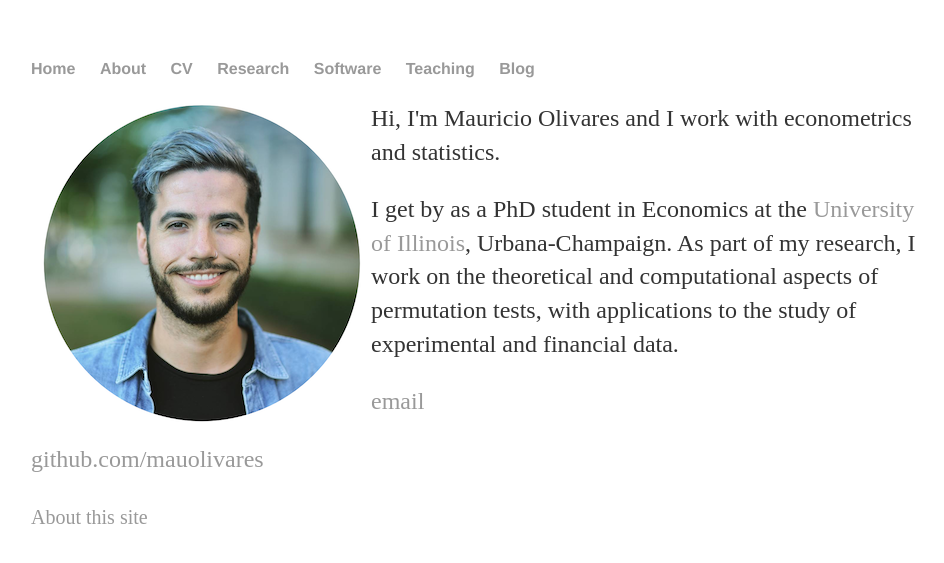
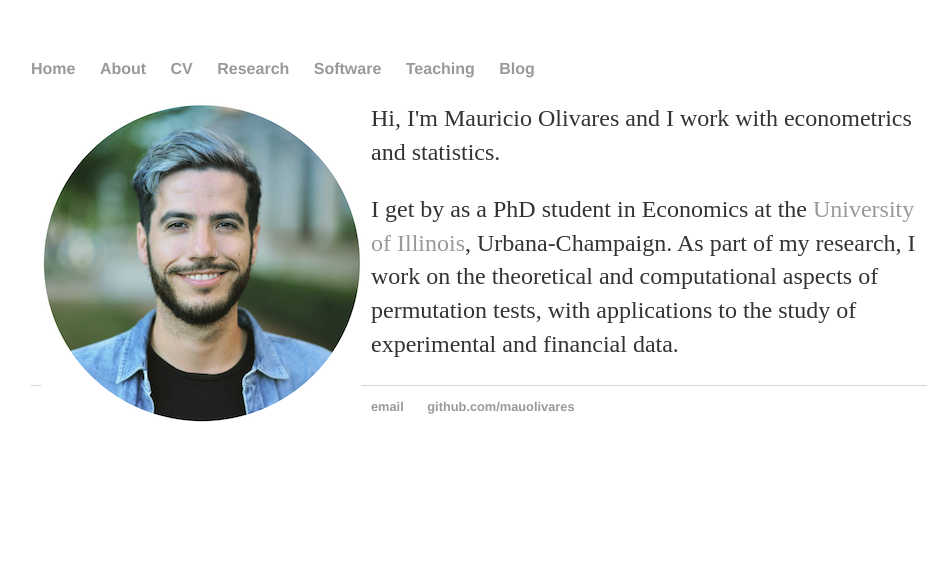
Before and after one commit to mauolivares/mauolivares.github.io, a Jekyll site: the page built from index.html, in a window 1280 px wide. Shown: the top 563 px of the page, without its empty margins (161-1105 px from the left). Built offline with Jekyll 4.4.1, drawn with Linux system fonts in a browser that asks for light colours.

Commit message:
Update default.html

```diff
--- a/_layouts/default.html
+++ b/_layouts/default.html
@@ -21,9 +21,14 @@
 
 			{{ content }}
 
-			{% include footer.html %}
+			</div><!-- /.container -->
 
-			</div><!-- /.container -->
+			<footer>
+	    		<ul>
+	        		<li><a href="mailto:maurice.olivares@gmail.com">email</a></li>
+	        		<li><a href="https://github.com/mauolivares">github.com/mauolivares</a></li>
+				</ul>
+			</footer>
 
 		</body>
 	</html>
```
